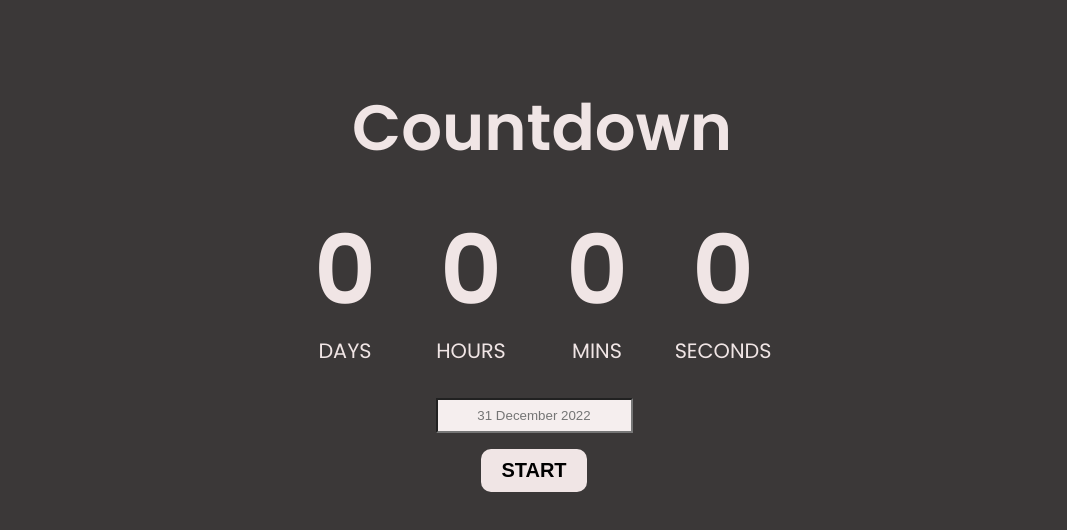
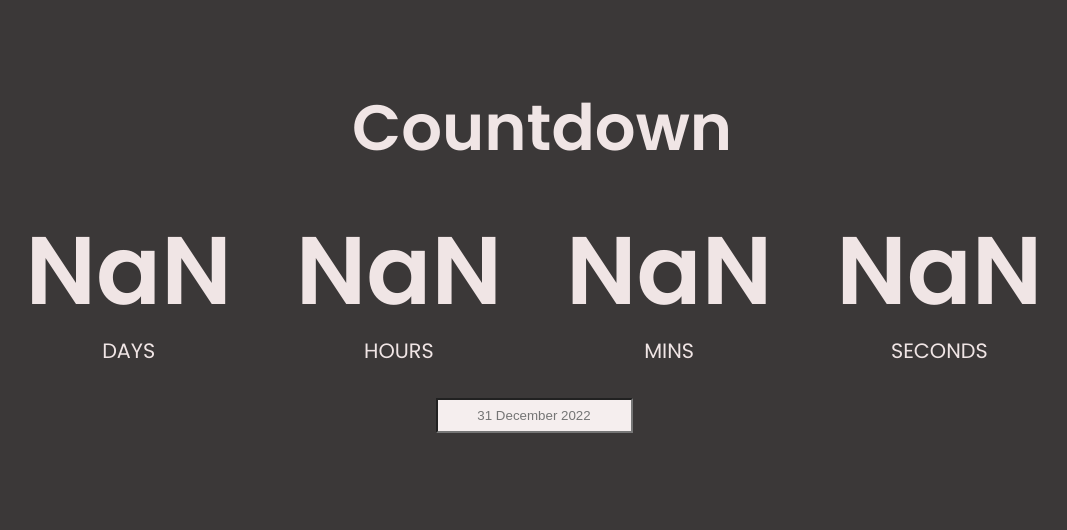
Before and after one commit to lakshaykamat/countdown, a plain HTML site: page index.html in a window 1280 px wide. Shown: the whole page, without its empty margins (106-1173 px from the left). Drawn offline with Linux system fonts and the light colour scheme.

Commit message:
btn reoved

```diff
--- a/index.html
+++ b/index.html
@@ -31,7 +31,7 @@
         <div>
             <div class="div-sumit">
                 <input type="text" id="input" placeholder="31 December 2022">
-                <button onclick="countdown()"class="btn" >START</button>
+                <!-- <button onclick="countdown()"class="btn" >START</button> -->
             </div>
         </div>
     </body>
--- a/main.js
+++ b/main.js
@@ -21,5 +21,5 @@ function countdown(){
     document.getElementById('hours').textContent = textHour
     document.getElementById('mins').textContent = textMinute
     document.getElementById('seconds').textContent = textSecond
-    interval = setInterval(countdown, 1000)
 }
+interval = setInterval(countdown, 1000)
```
